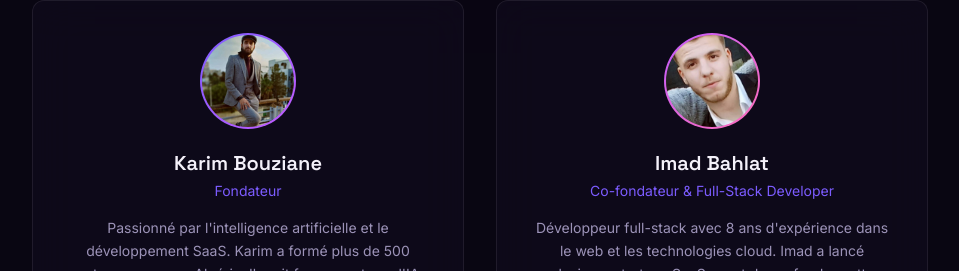
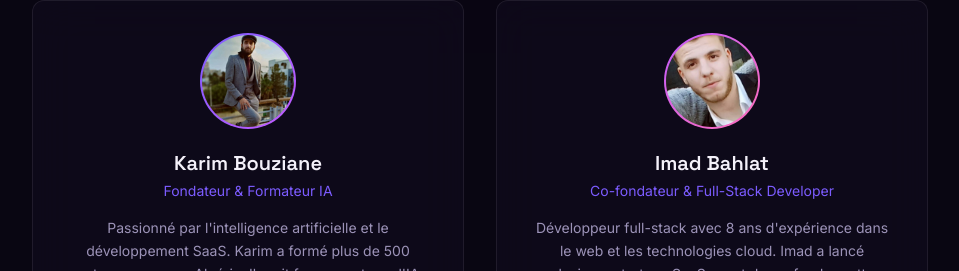
Before and after one commit to karimbzn31/DigitalX-Solutions-, a Next.js app: page / in a window 1280 px wide. Shown: the part 6044-6315 px from the top of the page, without its empty margins (160-1119 px from the left). Built offline with nearby package versions, Linux system fonts and the light colour scheme.

Commit message:
fix: Karim role -> Fondateur & Formateur IA

```diff
--- a/src/components/landing/TeamSection.tsx
+++ b/src/components/landing/TeamSection.tsx
@@ -9,7 +9,7 @@ const founders = [
   {
     name: "Karim Bouziane",
     slug: "karim-bouziane",
-    role: "Fondateur",
+    role: "Fondateur & Formateur IA",
     bio: "Passionné par l'intelligence artificielle et le développement SaaS. Karim a formé plus de 500 entrepreneurs en Algérie. Il croit fermement que l'IA est le levier le plus puissant pour transformer des idées en entreprises.",
     initials: "KB",
     color: "from-violet to-magenta",
```
